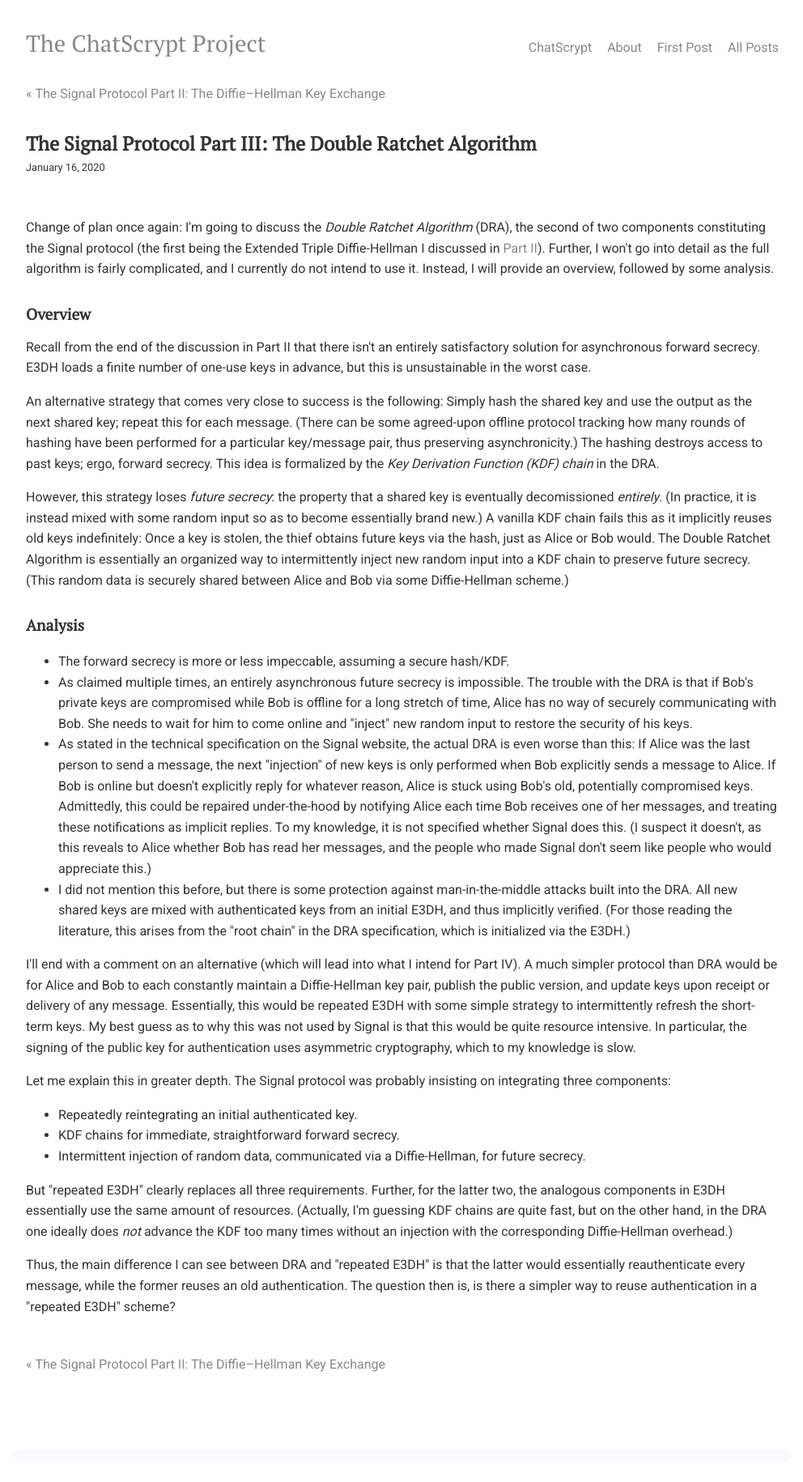
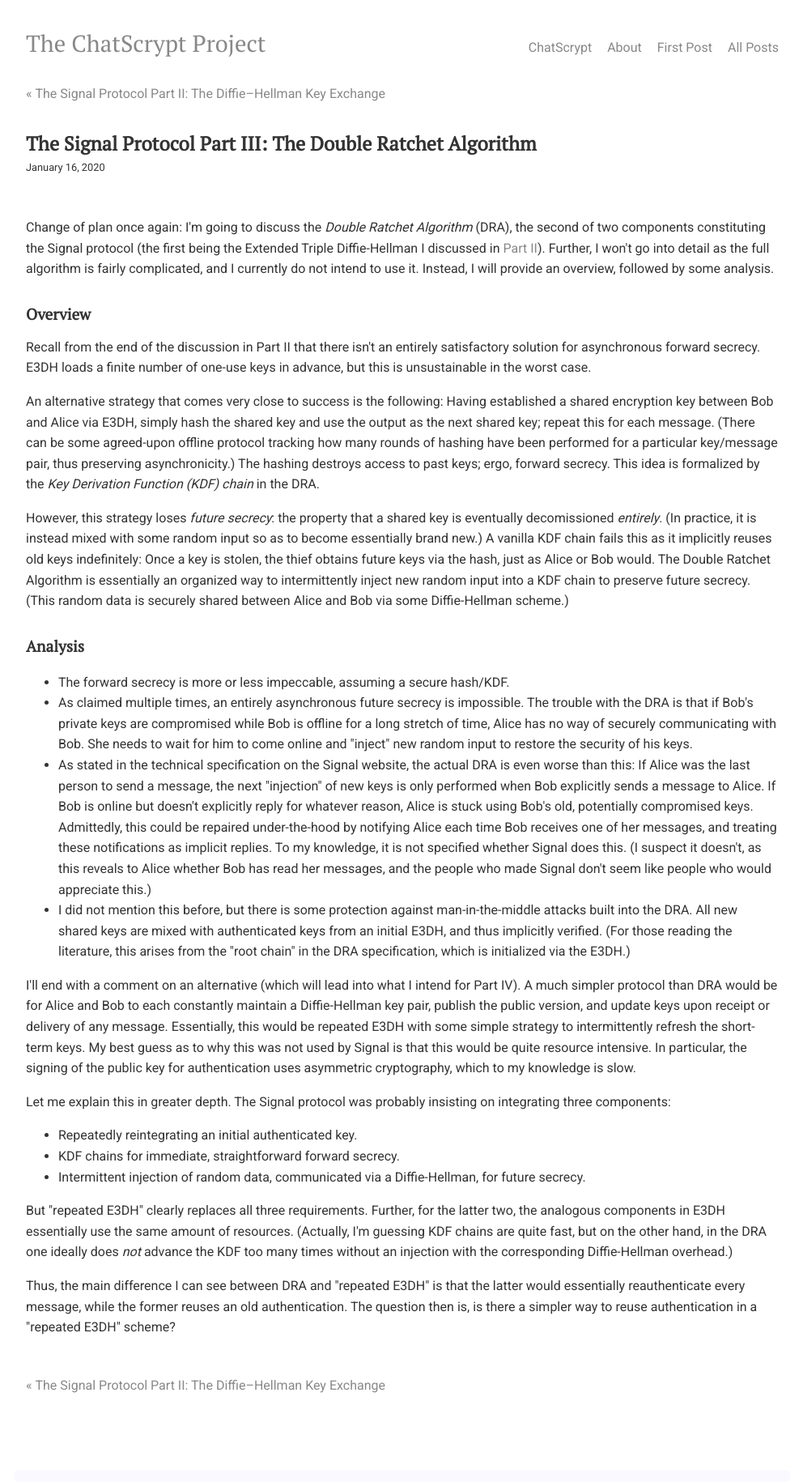
Before and after one commit to chatscrypt/chatscrypt.github.io, a Jekyll site: the page built from _posts/2020-01-16-the-signal-protocol-part-iii-the-double-ratchet-algorithm.html, in a window 1280 px wide. Shown: the whole page at 81% size, without its empty margins (143-1135 px from the left). Built offline with Jekyll 4.4.1, drawn with Linux system fonts in a browser that asks for light colours; comment, search, counter and statistics services are not loaded; before the commit the page ends 1805 px from its top, so only the background shows below that.

Commit message:
Update 2020-01-16-the-signal-protocol-part-iii-the-double-ratchet-algorithm.html

```diff
--- a/_posts/2020-01-16-the-signal-protocol-part-iii-the-double-ratchet-algorithm.html
+++ b/_posts/2020-01-16-the-signal-protocol-part-iii-the-double-ratchet-algorithm.html
@@ -13,7 +13,7 @@
 
 Recall from the end of the discussion in Part II that there isn't an entirely satisfactory solution for asynchronous forward secrecy. E3DH loads a finite number of one-use keys in advance, but this is unsustainable in the worst case.
 
-<p>An alternative strategy that comes very close to success is the following: Simply hash the shared key and use the output as the next shared key; repeat this for each message. (There can be some agreed-upon offline protocol tracking how many rounds of hashing have been performed for a particular key/message pair, thus preserving asynchronicity.) The hashing destroys access to past keys; ergo, forward secrecy. This idea is formalized by the <i>Key Derivation Function (KDF) chain</i> in the DRA.
+<p>An alternative strategy that comes very close to success is the following: Having established a shared encryption key between Bob and Alice via E3DH, simply hash the shared key and use the output as the next shared key; repeat this for each message. (There can be some agreed-upon offline protocol tracking how many rounds of hashing have been performed for a particular key/message pair, thus preserving asynchronicity.) The hashing destroys access to past keys; ergo, forward secrecy. This idea is formalized by the <i>Key Derivation Function (KDF) chain</i> in the DRA.
 
 <p>However, this strategy loses <i>future secrecy</i>: the property that a shared key is eventually decomissioned <i>entirely</i>. (In practice, it is instead mixed with some random input so as to become essentially brand new.) A vanilla KDF chain fails this as it implicitly reuses old keys indefinitely: Once a key is stolen, the thief obtains future keys via the hash, just as Alice or Bob would. The Double Ratchet Algorithm is essentially an organized way to intermittently inject new random input into a KDF chain to preserve future secrecy. (This random data is securely shared between Alice and Bob via some Diffie-Hellman scheme.)
 
```
